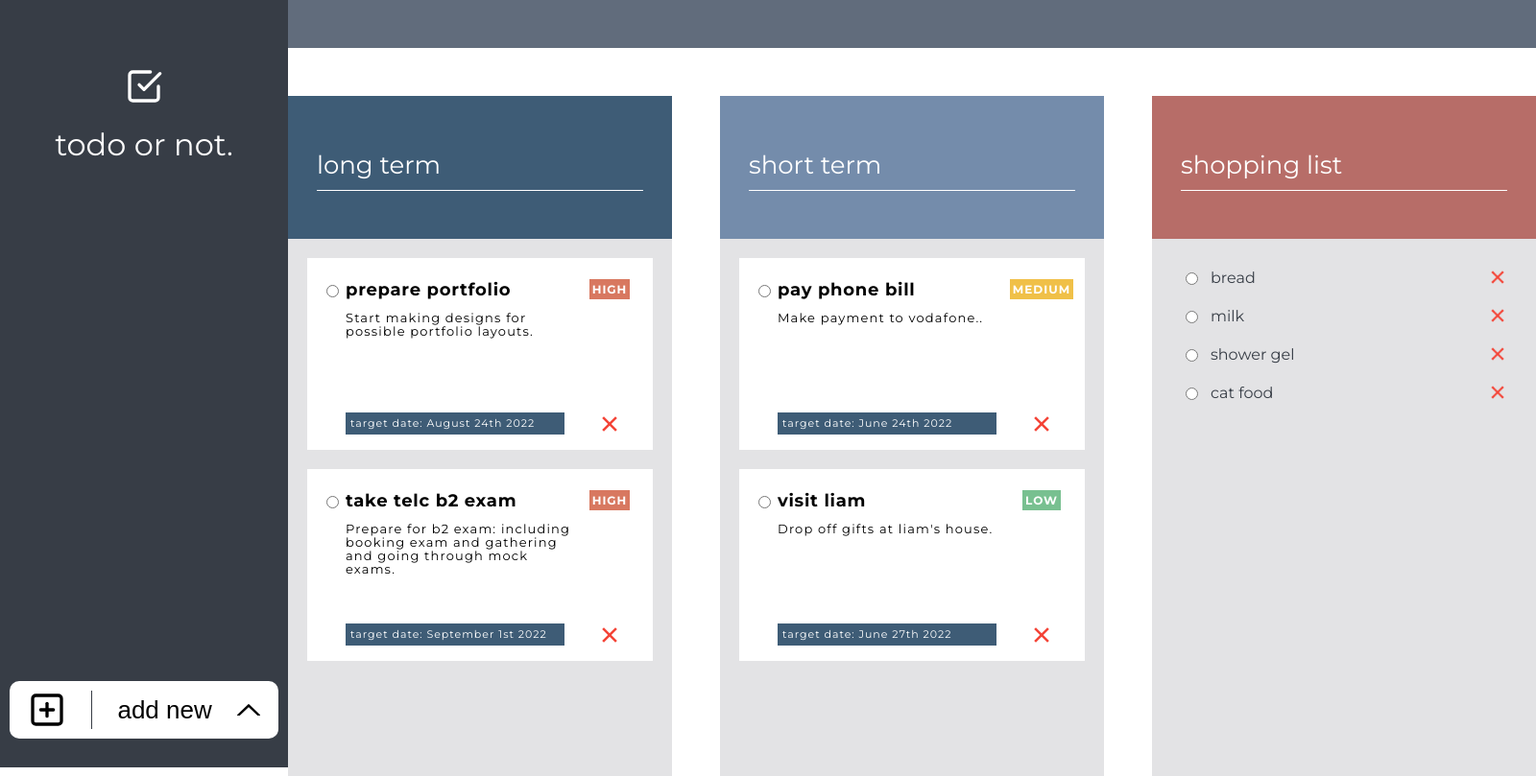
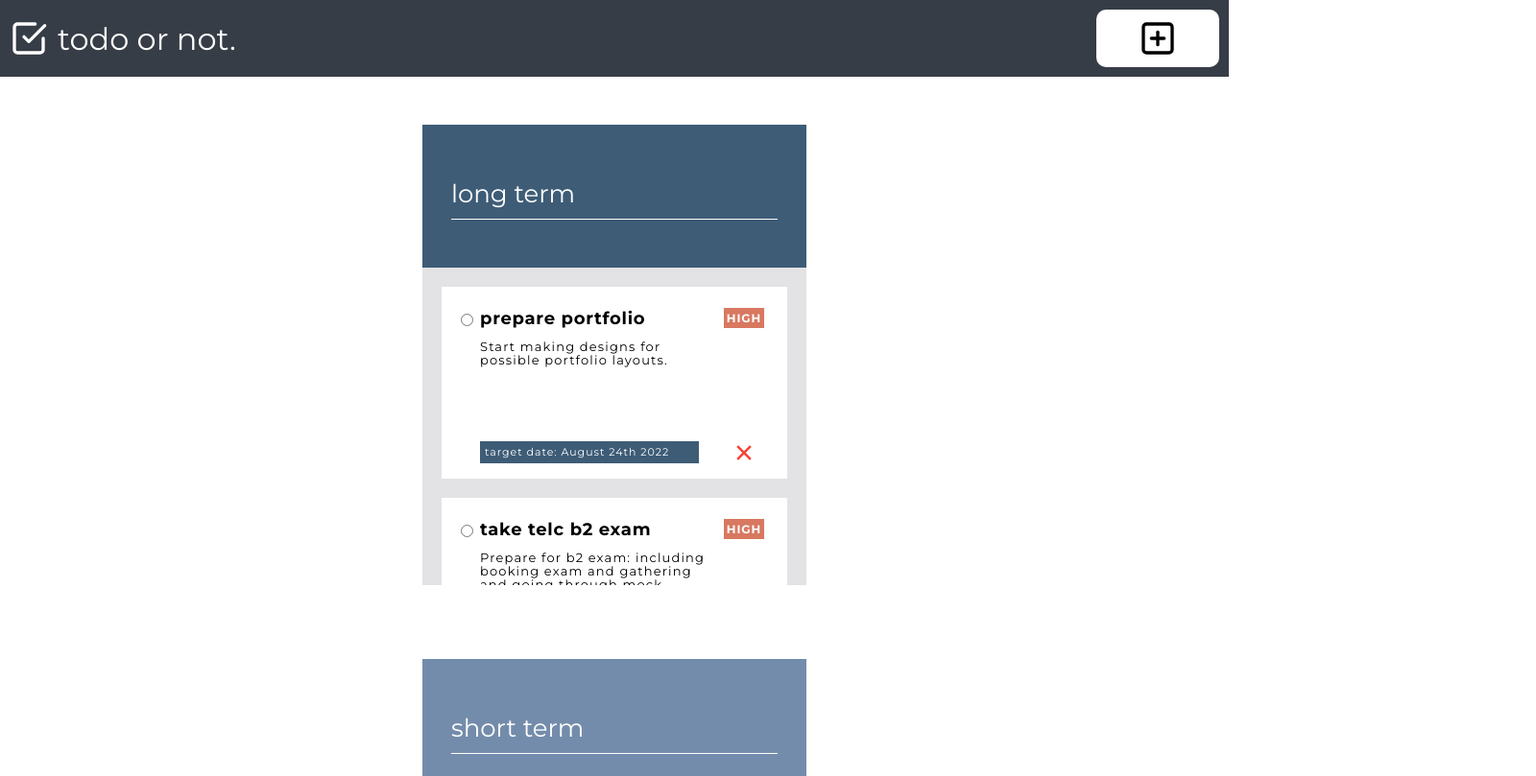
Before and after one commit to as-bowley/todo-list, a website built with webpack: page src/template.html in a window 1280 px wide. Shown: the top 809 px of the page at 96% size, 1600 px wide, since content can reach past the window. Built offline with nearby package versions, Linux system fonts and the light colour scheme.

Commit message:
add media query for 1600px breakpoint

```diff
--- a/src/modules/DomLongList.js
+++ b/src/modules/DomLongList.js
@@ -40,6 +40,7 @@ export function handleSubmitLong() {
 
     const newListItem = new TodoListLong(longTitle, longDescription, longPriority, longDate);
     longListModule.longListSet(newListItem);
+    console.log(longDate);
     displayLongList();
     resetFormLong();
     handleLongForm();
@@ -61,7 +62,7 @@ export function displayLongList() {
 
   for (let i = 0; i < list.length; i++) {
     const formattedDate = format(parseISO(list[i].date), "MMMM do y");
-
+    console.log(formattedDate);
     const longListDiv = document.createElement('div');
     longListDiv.classList.add('longListItem');
 
--- a/src/style.scss
+++ b/src/style.scss
@@ -138,7 +138,7 @@ body {
 
   #shortListContainer {
     height: 900px;
-    width: 100%;
+    width: 400px;
     background-color: #e3e3e5;
     display: grid;
     grid-template-rows: 1fr 9fr;
@@ -162,7 +162,7 @@ body {
 
   #shoppingListContainer {
     height: 900px;
-    width: 100%;
+    width: 400px;
     background-color: #e3e3e5;
     display: grid;
     grid-template-rows: 1fr 9fr;
@@ -562,3 +562,119 @@ body {
   transition: transform 0.3s ease-in-out 0.2s;
   z-index: 10;
 }
+
+@media (max-width: 1600px) {
+  .container{
+    justify-content: center;
+    grid-template-rows: 1fr 15fr;
+    grid-template-columns: 1fr;
+    grid-template-areas:
+    "navbar"
+    "main-content ";
+
+    .navbar {
+      position: fixed;
+      display: flex;
+      width: 100vw;
+      height: 10vh;
+      flex-direction: row;
+      align-content: center;
+      justify-content: space-between;
+      align-items: center;
+      padding-left: 10px;
+      padding-right: 10px;
+      -moz-box-sizing: border-box;
+      -webkit-box-sizing: border-box;
+      box-sizing: border-box;
+
+      .logo {
+        flex-direction: row;
+        margin-top: 0;
+        margin-bottom: 0;
+      }
+      .title {
+        margin-left: 10px;
+      }
+      .addButton {
+        margin-bottom: 0;
+        width: 10vw;
+
+        button {
+          justify-content: center;
+        }
+
+        #add-button-text {
+          height: 0;
+          width: 0;
+          visibility: collapse;
+        }
+
+        #button-border {
+          height: 0;
+          width: 0;
+        }
+
+        #up-arrow {
+          height: 0;
+          width: 0;
+        }
+      }
+
+      .modalButtons {
+        bottom: auto;
+        left: auto;
+        top: 105%;
+        right: 0.3%;
+        transform-origin: top;
+        button {
+          border: 1px solid #373D46;
+          background-color: #373D46;
+          color: white;
+        }
+
+      }
+    }
+    .header {
+      position: absolute;
+      visibility: hidden;
+    }
+
+    #listContainer {
+      grid-template-columns: 1fr;
+      justify-content: center;
+      max-width: 100vw;
+      justify-items: center;
+      margin-top: 10vh;
+
+      #longListContainer {
+        max-height: 60vh;
+        overflow-y: scroll;
+      }
+      #shortListContainer {
+        max-height: 60vh;
+        overflow-y: scroll;
+      }
+      #shoppingListContainer {
+        max-height: 60vh;
+        overflow-y: scroll;
+      }
+
+    }
+  }
+
+  #longform {
+    position: fixed;
+    width: 70vw;
+  }
+
+  #shortform {
+    position: fixed;
+    width: 70vw;
+  }
+
+  #shoppingform {
+    position: fixed;
+    width: 70vw;
+  }
+
+}
--- a/src/template.html
+++ b/src/template.html
@@ -5,6 +5,7 @@
   <meta http-equiv="X-UA-Compatible" content="IE=edge">
   <meta name="viewport" content="width=device-width, initial-scale=1.0">
   <title>Todo List</title>
+  <link rel="icon" type="image/png" href="favicon-32x32.png" sizes="32x32" />
 </head>
 <body>
   <div id="overlay"></div>
@@ -75,7 +76,7 @@
         <div id="button-plus-img"></div>
           <div id="button-border">
 
-        </div>add new
+        </div><div id="add-button-text">add new</div>
         <div id="up-arrow"></div></button>
     </div>
   </div>
```
Also changed, not shown: dist/index.html, src/img/favicon.png (added), 1 other file.
